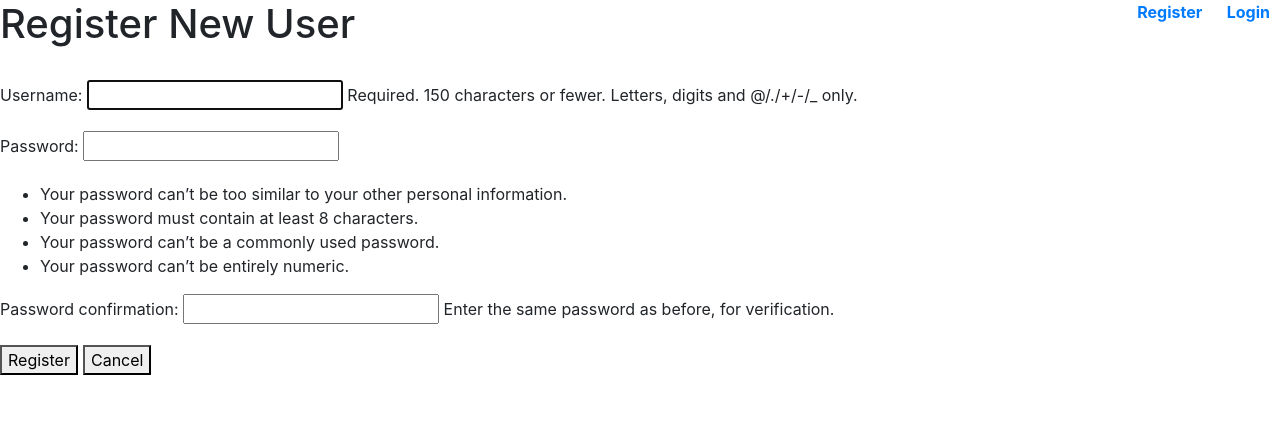
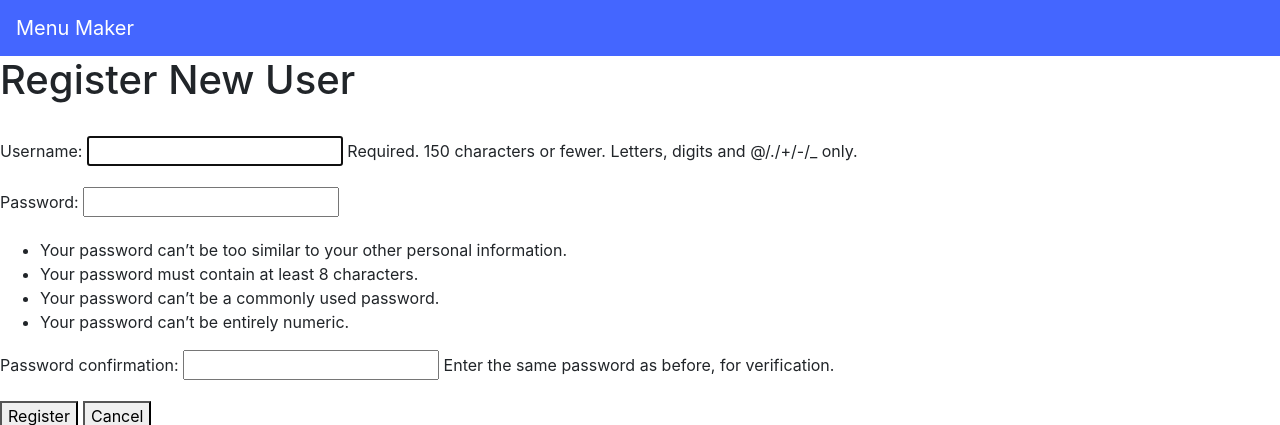
Before and after one commit to arcanemachine/django-menu-maker, a Django app: page /users/register/ in a window 1280 px wide. Shown: the top 425 px of the page. Run offline with Django 3.2, Linux system fonts and the light colour scheme.

Commit message:
replace old navbar with bootstrap navbar

```diff
--- a/static/css/base.css
+++ b/static/css/base.css
@@ -5,11 +5,6 @@
 .form-submit-button {
   float: left;
   margin-right: 5px;
-}
-
-.top-nav-item {
-  padding: 0 10px;
-  font-weight: bold;
 }
 
 #body-title {
--- a/templates/base.html
+++ b/templates/base.html
@@ -19,15 +19,36 @@
 
 	</head>
 	<body>
+		<nav class="navbar navbar-expand-sm navbar-dark" style="background-color: #4466FF;">
+			<a class="navbar-brand" href="{% url 'root' %}">Menu Maker</a>
+			<ul class="navbar-nav ml-auto">
 
-    <nav id="top-nav" style="float: right;">
-      {% if not user.is_authenticated %}
-      <span class="top-nav-item"><a href="{% url 'users:register' %}">Register</a></span>
-      <span class="top-nav-item"><a href="{% url 'users:login' %}">Login</a></span>
-      {% else %}
-      <span class="top-nav-item">{{ user.username }}</span>
-      <span class="top-nav-item"><a href="{% url 'users:logout' %}">Logout</a></span>
+		{% if user.is_authenticated %}
+
+				<li class="nav-item active">
+          <a class="nav-link" style="font-weight: normal;" title="{{ user.username }}">{{ user.username }}</a>
+        </li>
+
+				<li class="nav-item active">
+          <a class="nav-link" style="font-weight: normal;" href="{% url 'users:logout' %}">Logout</a>
+        </li>
+
+    {% else %}
+
+      {% if request.path != '/users/login/' and request.path != '/users/register/' %}
+
+        <li class="nav-item active">
+          <a class="nav-link" style="font-weight: normal;" href="{% url 'users:login' %}">Login</a>
+        </li>
+
+        <li class="nav-item active">
+          <a class="nav-link" style="font-weight: normal;" href="{% url 'users:register' %}">Register</a>
+        </li>
+
       {% endif %}
+
+    {% endif %}
+      </ul>
     </nav>
 
     <h1 id="body-title">{% block body_title %}{% endblock body_title %}</h1>
```
